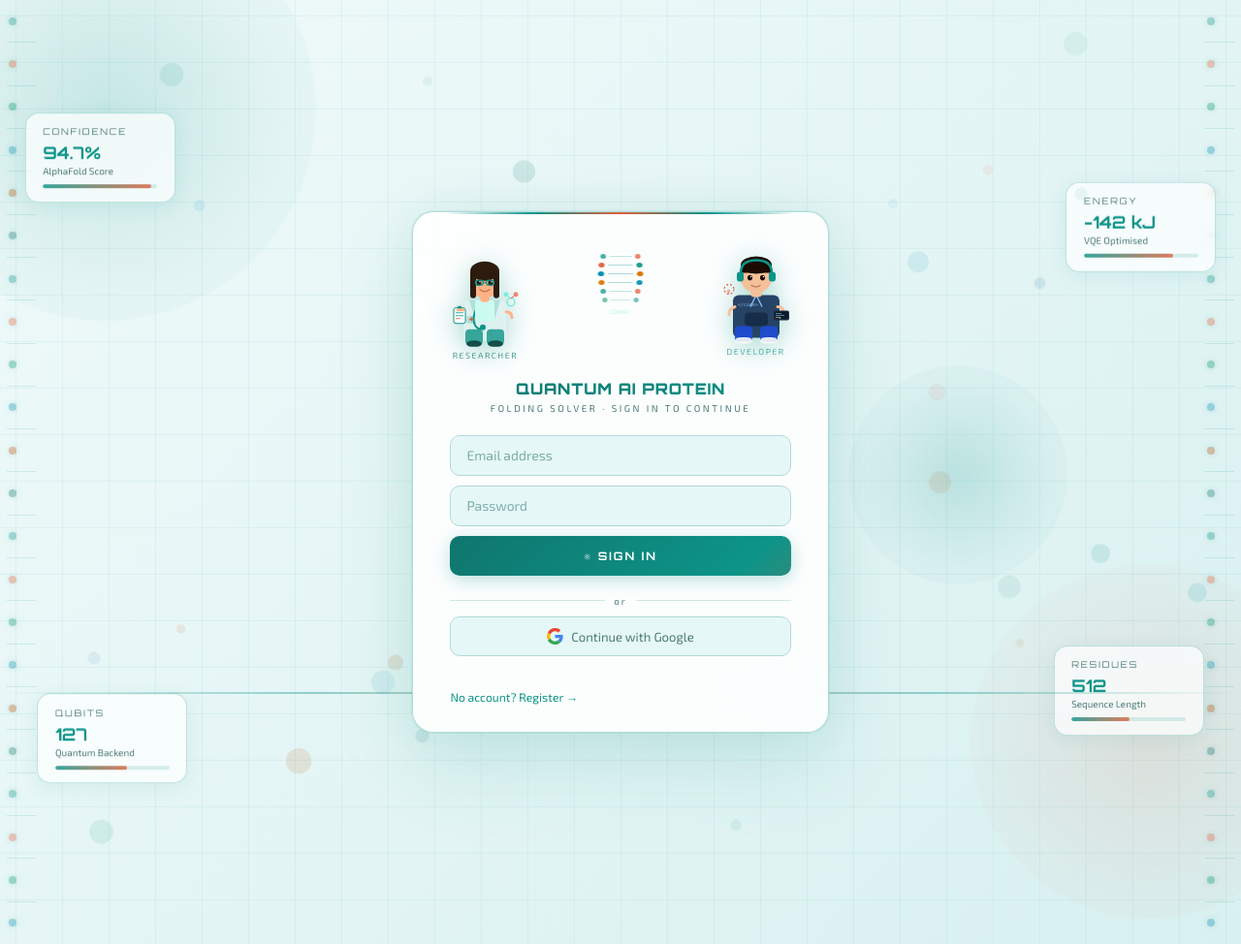
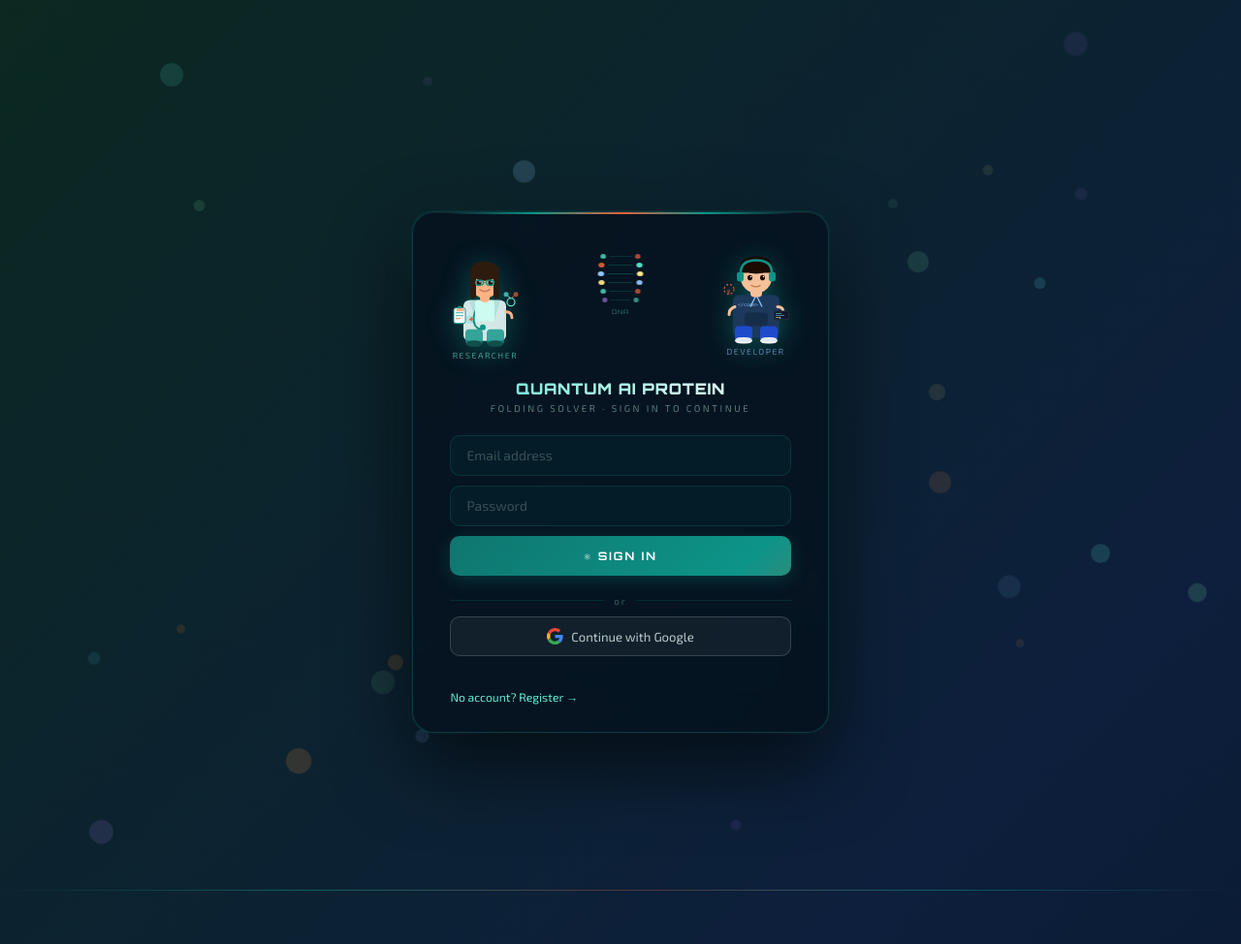
Before and after one commit to sharath-cod/quantum-protien, a Flask app: page / in a window 1280 px wide. Shown: the whole page at 97% size. Run offline with Flask 3, Linux system fonts and the light colour scheme; parts of the project's set-up code (start-up, migrations or seed data) failed here and were passed over; some libraries are stand-ins or nearby versions.

Commit message:
Update index.html

```diff
--- a/templates/index.html
+++ b/templates/index.html
@@ -563,13 +563,13 @@ nav{position:relative;z-index:10;background:var(--bg2);border-bottom:2px solid v
 .custom-detect.show{display:block;}
 
 /* ══════════════════════════════════════════════════════
-   ANIMATED LOGIN PAGE  — soft bioscience theme
+   ANIMATED LOGIN PAGE
 ══════════════════════════════════════════════════════ */
 #auth-overlay{
   position:fixed;inset:0;z-index:2000;
   display:flex;align-items:center;justify-content:center;
   overflow:hidden;
-  background:linear-gradient(135deg,#d0f0ed 0%,#e6f7f7 25%,#f0fafa 55%,#d8f0f0 80%,#e0f5f5 100%);
+  background:linear-gradient(135deg,#020c14 0%,#051a2e 25%,#0a2a1a 50%,#0d1f3c 75%,#050f1a 100%);
   background-size:400% 400%;
   animation:bgShift 12s ease infinite;
 }
@@ -578,49 +578,15 @@ nav{position:relative;z-index:10;background:var(--bg2);border-bottom:2px solid v
   50%{background-position:100% 50%;}
   100%{background-position:0% 50%;}
 }
-
-/* ── decorative background grid ── */
-#auth-overlay::before{
-  content:'';position:absolute;inset:0;pointer-events:none;
-  background-image:
-    linear-gradient(rgba(13,148,136,.07) 1px,transparent 1px),
-    linear-gradient(90deg,rgba(13,148,136,.07) 1px,transparent 1px);
-  background-size:48px 48px;
-  animation:gridDrift 20s linear infinite;
-}
-@keyframes gridDrift{from{background-position:0 0;}to{background-position:48px 48px;}}
-
-/* ── large teal glow orbs in background ── */
-.auth-orb{
-  position:absolute;border-radius:50%;pointer-events:none;
-  background:radial-gradient(circle,rgba(13,148,136,.18) 0%,rgba(13,148,136,.04) 60%,transparent 100%);
-  animation:orbPulse ease-in-out infinite;
-}
-.auth-orb.orb-a{width:420px;height:420px;top:-10%;left:-8%;animation-duration:8s;}
-.auth-orb.orb-b{width:320px;height:320px;bottom:5%;right:-5%;animation-duration:11s;animation-delay:2s;
-  background:radial-gradient(circle,rgba(224,94,58,.12) 0%,rgba(224,94,58,.03) 60%,transparent 100%);}
-.auth-orb.orb-c{width:200px;height:200px;top:40%;right:15%;animation-duration:7s;animation-delay:4s;}
-@keyframes orbPulse{0%,100%{transform:scale(1);}50%{transform:scale(1.15);}}
-
-/* ── floating molecule nodes ── */
-.mol-node{
-  position:absolute;border-radius:50%;pointer-events:none;
-  border:1.5px solid rgba(13,148,136,.35);
-  background:rgba(13,148,136,.08);
-  animation:molFloat ease-in-out infinite;
-}
-@keyframes molFloat{0%,100%{transform:translateY(0) rotate(0deg);}50%{transform:translateY(-18px) rotate(8deg);}}
-
 .aa-ribbon{
   position:absolute;font-family:'Orbitron',monospace;font-size:.7rem;
   letter-spacing:3px;pointer-events:none;white-space:nowrap;opacity:0;
-  color:rgba(13,148,136,.55);
   animation:ribbonFloat linear infinite;
 }
 @keyframes ribbonFloat{
   0%{opacity:0;transform:translateY(100vh) translateX(0);}
-  8%{opacity:.6;}
-  92%{opacity:.6;}
+  8%{opacity:.5;}
+  92%{opacity:.5;}
   100%{opacity:0;transform:translateY(-12vh) translateX(var(--drift,20px));}
 }
 .dna-bubble{
@@ -632,52 +598,17 @@ nav{position:relative;z-index:10;background:var(--bg2);border-bottom:2px solid v
   50%{transform:translateY(-26px) scale(1.1);}
 }
 .scan-line{
-  position:absolute;left:0;right:0;height:2px;
-  background:linear-gradient(90deg,transparent,rgba(13,148,136,.4),rgba(224,94,58,.25),rgba(13,148,136,.4),transparent);
-  animation:scanMove 9s linear infinite;pointer-events:none;
-}
-@keyframes scanMove{from{top:-2px;}to{top:100vh;}}
-
-/* ── stat panels floating behind card ── */
-.auth-float-panel{
-  position:absolute;background:rgba(255,255,255,.72);
-  border:1px solid rgba(13,148,136,.25);border-radius:14px;
-  padding:.85rem 1.1rem;backdrop-filter:blur(10px);
-  box-shadow:0 4px 20px rgba(13,148,136,.1);
-  pointer-events:none;animation:panelFloat ease-in-out infinite;
-  min-width:155px;
-}
-.auth-float-panel.fp-a{top:12%;left:2%;animation-duration:6s;}
-.auth-float-panel.fp-b{top:20%;right:2%;animation-duration:7.5s;animation-delay:1.5s;}
-.auth-float-panel.fp-c{bottom:16%;left:3%;animation-duration:8s;animation-delay:3s;}
-.auth-float-panel.fp-d{bottom:22%;right:3%;animation-duration:6.5s;animation-delay:.8s;}
-@keyframes panelFloat{0%,100%{transform:translateY(0);}50%{transform:translateY(-10px);}}
-.afp-label{font-size:.58rem;color:#4d7c78;letter-spacing:1.8px;text-transform:uppercase;margin-bottom:.3rem;font-family:'Orbitron',monospace;}
-.afp-value{font-family:'Orbitron',monospace;font-size:1.1rem;font-weight:700;color:#0d9488;}
-.afp-sub{font-size:.62rem;color:#4d7c78;margin-top:2px;}
-.afp-bar{height:4px;border-radius:99px;background:rgba(13,148,136,.15);margin-top:.5rem;overflow:hidden;}
-.afp-bar-fill{height:100%;border-radius:99px;background:linear-gradient(90deg,#0d9488,#e05e3a);animation:afpBarAnim 3s ease-in-out infinite;}
-@keyframes afpBarAnim{0%,100%{opacity:.7;}50%{opacity:1;}}
-
-/* ── helix decoration strip on sides ── */
-.auth-helix-strip{
-  position:absolute;top:0;bottom:0;width:44px;display:flex;flex-direction:column;
-  justify-content:space-evenly;align-items:center;pointer-events:none;opacity:.35;
-}
-.auth-helix-strip.left{left:0;}
-.auth-helix-strip.right{right:0;}
-.ahs-dot{width:8px;height:8px;border-radius:50%;background:#0d9488;
-  box-shadow:0 0 6px rgba(13,148,136,.5);}
-.ahs-dot:nth-child(even){background:#e05e3a;margin-left:18px;}
-.ahs-dot:nth-child(odd){margin-left:-18px;}
-.ahs-line{width:30px;height:1px;background:rgba(13,148,136,.4);}
-
+  position:absolute;left:0;right:0;height:1px;
+  background:linear-gradient(90deg,transparent,rgba(13,148,136,.55),rgba(224,94,58,.35),rgba(13,148,136,.55),transparent);
+  animation:scanMove 7s linear infinite;pointer-events:none;
+}
+@keyframes scanMove{from{top:-1px;}to{top:100vh;}}
 .auth-card{
   position:relative;z-index:10;width:430px;max-width:94vw;
-  background:rgba(255,255,255,.88);
+  background:rgba(5,18,30,.85);
   border:1px solid rgba(13,148,136,.3);border-radius:22px;
   padding:2.2rem 2.4rem 1.8rem;
-  box-shadow:0 0 0 1px rgba(13,148,136,.1),0 32px 80px rgba(13,148,136,.15),0 0 55px rgba(13,148,136,.08),inset 0 1px 0 rgba(255,255,255,.9);
+  box-shadow:0 0 0 1px rgba(13,148,136,.08),0 32px 80px rgba(0,0,0,.65),0 0 55px rgba(13,148,136,.07),inset 0 1px 0 rgba(255,255,255,.05);
   backdrop-filter:blur(20px);
   animation:cardIn .7s cubic-bezier(.34,1.56,.64,1) both;
 }
@@ -693,11 +624,11 @@ nav{position:relative;z-index:10;background:var(--bg2);border-bottom:2px solid v
 }
 .char-wrap{display:flex;flex-direction:column;align-items:center;gap:3px;animation:charBob 3.2s ease-in-out infinite;}
 .char-wrap.right{animation-delay:.9s;}
-.char-wrap svg{filter:drop-shadow(0 5px 14px rgba(13,148,136,.35));}
+.char-wrap svg{filter:drop-shadow(0 5px 14px rgba(13,148,136,.45));}
 @keyframes charBob{0%,100%{transform:translateY(0);}50%{transform:translateY(-9px);}}
-.char-label{font-family:'Exo 2',sans-serif;font-size:.55rem;letter-spacing:1.5px;text-transform:uppercase;opacity:.7;}
-.char-label.girl{color:#0f766e;}
-.char-label.boy{color:#0d9488;}
+.char-label{font-family:'Exo 2',sans-serif;font-size:.55rem;letter-spacing:1.5px;text-transform:uppercase;opacity:.6;}
+.char-label.girl{color:#5eead4;}
+.char-label.boy{color:#93c5fd;}
 .dna-helix-center{position:absolute;left:50%;top:8px;transform:translateX(-50%);display:flex;flex-direction:column;align-items:center;gap:4px;}
 .helix-rung{display:flex;align-items:center;gap:3px;animation:helixPulse 2.4s ease-in-out infinite;}
 .helix-rung:nth-child(odd){animation-direction:reverse;}
@@ -706,40 +637,40 @@ nav{position:relative;z-index:10;background:var(--bg2);border-bottom:2px solid v
 .helix-line{width:20px;height:1px;background:rgba(13,148,136,.35);}
 .auth-logo{
   font-family:'Orbitron',monospace;font-size:1rem;font-weight:900;text-align:center;
-  background:linear-gradient(90deg,#0f766e,#0d9488 45%,#e05e3a 75%,#0f766e);
+  background:linear-gradient(90deg,#5eead4,#ffffff 45%,#fdba74 75%,#5eead4);
   -webkit-background-clip:text;-webkit-text-fill-color:transparent;
   background-size:250% 100%;animation:logoShimmer 4s linear infinite;
   margin-bottom:.2rem;letter-spacing:.8px;
 }
 @keyframes logoShimmer{to{background-position:-250% 0;}}
-.auth-sub{font-size:.62rem;color:#4d7c78;letter-spacing:2.5px;text-transform:uppercase;text-align:center;margin-bottom:1.4rem;}
+.auth-sub{font-size:.62rem;color:rgba(148,200,190,.58);letter-spacing:2.5px;text-transform:uppercase;text-align:center;margin-bottom:1.4rem;}
 .auth-divider{display:flex;align-items:center;gap:.6rem;margin:.65rem 0;}
-.auth-divider::before,.auth-divider::after{content:'';flex:1;height:1px;background:rgba(13,148,136,.2);}
-.auth-divider span{font-size:.62rem;color:#4d7c78;letter-spacing:2px;}
+.auth-divider::before,.auth-divider::after{content:'';flex:1;height:1px;background:rgba(13,148,136,.18);}
+.auth-divider span{font-size:.62rem;color:rgba(148,200,190,.4);letter-spacing:2px;}
 .auth-input{
-  width:100%;background:var(--bg3);border:1px solid var(--border);
-  color:var(--text);padding:.72rem 1rem;border-radius:10px;
+  width:100%;background:rgba(13,148,136,.07);border:1px solid rgba(13,148,136,.22);
+  color:#d1faf5;padding:.72rem 1rem;border-radius:10px;
   font-family:'Exo 2',sans-serif;font-size:.87rem;margin-bottom:.62rem;outline:none;transition:border .2s,box-shadow .2s;
 }
-.auth-input::placeholder{color:#7aafa9;}
-.auth-input:focus{border-color:#0d9488;box-shadow:0 0 0 3px rgba(13,148,136,.12);}
+.auth-input::placeholder{color:rgba(148,200,190,.32);}
+.auth-input:focus{border-color:#0d9488;box-shadow:0 0 0 3px rgba(13,148,136,.14);}
 .btn-auth{
   width:100%;background:linear-gradient(135deg,#0f766e 0%,#0d9488 45%,#e05e3a 100%);
   background-size:200% 100%;border:none;color:white;padding:.83rem;border-radius:10px;cursor:pointer;
   font-family:'Orbitron',monospace;font-size:.73rem;letter-spacing:2px;font-weight:700;
   transition:all .3s;margin-bottom:.55rem;box-shadow:0 4px 18px rgba(13,148,136,.28);
 }
-.btn-auth:hover{background-position:-100% 0;transform:translateY(-2px);box-shadow:0 8px 28px rgba(13,148,136,.4);}
+.btn-auth:hover{background-position:-100% 0;transform:translateY(-2px);box-shadow:0 8px 28px rgba(13,148,136,.44);}
 .btn-auth-ghost{
-  width:100%;background:var(--bg3);border:1px solid var(--border);
-  color:var(--dim);padding:.7rem;border-radius:10px;cursor:pointer;
+  width:100%;background:rgba(255,255,255,.05);border:1px solid rgba(255,255,255,.16);
+  color:rgba(220,240,238,.82);padding:.7rem;border-radius:10px;cursor:pointer;
   font-family:'Exo 2',sans-serif;font-size:.82rem;transition:all .2s;margin-bottom:.45rem;
   display:flex;align-items:center;justify-content:center;gap:.5rem;
 }
-.btn-auth-ghost:hover{border-color:#0d9488;color:#0d9488;background:rgba(13,148,136,.06);transform:translateY(-1px);}
-.auth-toggle{color:#0d9488;cursor:pointer;font-size:.76rem;margin-top:.7rem;display:inline-block;transition:opacity .2s;}
+.btn-auth-ghost:hover{background:rgba(255,255,255,.1);border-color:rgba(255,255,255,.32);transform:translateY(-1px);}
+.auth-toggle{color:#5eead4;cursor:pointer;font-size:.76rem;margin-top:.7rem;display:inline-block;transition:opacity .2s;}
 .auth-toggle:hover{opacity:.7;text-decoration:underline;}
-.auth-err{color:#dc2626;font-size:.72rem;margin-top:.28rem;min-height:1rem;}
+.auth-err{color:#fca5a5;font-size:.72rem;margin-top:.28rem;min-height:1rem;}
 /* User pill */
 .user-pill{display:flex;align-items:center;gap:.6rem;background:rgba(255,255,255,.15);
   border:1px solid rgba(255,255,255,.3);border-radius:999px;padding:.3rem .9rem .3rem .4rem;}
@@ -947,41 +878,6 @@ nav{position:relative;z-index:10;background:var(--bg2);border-bottom:2px solid v
 
 <!-- AUTH OVERLAY — Animated Login -->
 <div id="auth-overlay">
-
-  <!-- Background glow orbs -->
-  <div class="auth-orb orb-a"></div>
-  <div class="auth-orb orb-b"></div>
-  <div class="auth-orb orb-c"></div>
-
-  <!-- Helix decorative strips on sides -->
-  <div class="auth-helix-strip left" id="helix-left"></div>
-  <div class="auth-helix-strip right" id="helix-right"></div>
-
-  <!-- Floating stat mini-panels -->
-  <div class="auth-float-panel fp-a">
-    <div class="afp-label">Confidence</div>
-    <div class="afp-value">94.7%</div>
-    <div class="afp-sub">AlphaFold Score</div>
-    <div class="afp-bar"><div class="afp-bar-fill" style="width:94.7%"></div></div>
-  </div>
-  <div class="auth-float-panel fp-b">
-    <div class="afp-label">Energy</div>
-    <div class="afp-value">−142 kJ</div>
-    <div class="afp-sub">VQE Optimised</div>
-    <div class="afp-bar"><div class="afp-bar-fill" style="width:78%"></div></div>
-  </div>
-  <div class="auth-float-panel fp-c">
-    <div class="afp-label">Qubits</div>
-    <div class="afp-value">127</div>
-    <div class="afp-sub">Quantum Backend</div>
-    <div class="afp-bar"><div class="afp-bar-fill" style="width:63%"></div></div>
-  </div>
-  <div class="auth-float-panel fp-d">
-    <div class="afp-label">Residues</div>
-    <div class="afp-value">512</div>
-    <div class="afp-sub">Sequence Length</div>
-    <div class="afp-bar"><div class="afp-bar-fill" style="width:51%"></div></div>
-  </div>
 
   <!-- Scan line -->
   <div class="scan-line"></div>
@@ -1062,12 +958,12 @@ nav{position:relative;z-index:10;background:var(--bg2);border-bottom:2px solid v
 
       <!-- DNA helix in center -->
       <div class="dna-helix-center">
-        <div class="helix-rung"><div class="helix-dot" style="background:#0d9488"></div><div class="helix-line"></div><div class="helix-dot" style="background:#e05e3a"></div></div>
-        <div class="helix-rung" style="animation-delay:.3s"><div class="helix-dot" style="background:#e05e3a"></div><div class="helix-line"></div><div class="helix-dot" style="background:#0d9488"></div></div>
-        <div class="helix-rung" style="animation-delay:.6s"><div class="helix-dot" style="background:#0891b2"></div><div class="helix-line"></div><div class="helix-dot" style="background:#d97706"></div></div>
-        <div class="helix-rung" style="animation-delay:.9s"><div class="helix-dot" style="background:#d97706"></div><div class="helix-line"></div><div class="helix-dot" style="background:#0891b2"></div></div>
-        <div class="helix-rung" style="animation-delay:1.2s"><div class="helix-dot" style="background:#0d9488"></div><div class="helix-line"></div><div class="helix-dot" style="background:#e05e3a"></div></div>
-        <div class="helix-rung" style="animation-delay:1.5s"><div class="helix-dot" style="background:#059669"></div><div class="helix-line"></div><div class="helix-dot" style="background:#0d9488"></div></div>
+        <div class="helix-rung"><div class="helix-dot" style="background:#5eead4"></div><div class="helix-line"></div><div class="helix-dot" style="background:#e05e3a"></div></div>
+        <div class="helix-rung" style="animation-delay:.3s"><div class="helix-dot" style="background:#e05e3a"></div><div class="helix-line"></div><div class="helix-dot" style="background:#5eead4"></div></div>
+        <div class="helix-rung" style="animation-delay:.6s"><div class="helix-dot" style="background:#93c5fd"></div><div class="helix-line"></div><div class="helix-dot" style="background:#fde68a"></div></div>
+        <div class="helix-rung" style="animation-delay:.9s"><div class="helix-dot" style="background:#fde68a"></div><div class="helix-line"></div><div class="helix-dot" style="background:#93c5fd"></div></div>
+        <div class="helix-rung" style="animation-delay:1.2s"><div class="helix-dot" style="background:#5eead4"></div><div class="helix-line"></div><div class="helix-dot" style="background:#e05e3a"></div></div>
+        <div class="helix-rung" style="animation-delay:1.5s"><div class="helix-dot" style="background:#c084fc"></div><div class="helix-line"></div><div class="helix-dot" style="background:#5eead4"></div></div>
         <span style="font-family:'Orbitron',monospace;font-size:.38rem;color:rgba(94,234,212,.5);letter-spacing:1px;margin-top:2px;">DNA</span>
       </div>
 
@@ -1363,18 +1259,23 @@ nav{position:relative;z-index:10;background:var(--bg2);border-bottom:2px solid v
     <!-- ④ QUANTUM ENERGY IMPROVEMENT -->
     <div class="panel">
       <div class="panel-title">⚛ QUANTUM ENERGY OPTIMIZATION</div>
+      <div style="font-size:.72rem;color:var(--dim);margin-bottom:.8rem;line-height:1.6;background:var(--bg3);border-radius:6px;padding:.5rem .8rem;border-left:3px solid var(--accent);">
+        <b>Interaction Sum</b> = naive pairwise coefficient total (unphysical overcount) &nbsp;·&nbsp;
+        <b>Quantum Ground State</b> = true minimum energy from Hamiltonian diagonalization &nbsp;·&nbsp;
+        The ground state is less negative than the sum because quantum interference prevents all interactions from stacking simultaneously — this is correct physics, not an error.
+      </div>
       <div class="quantum-improvement">
         <div class="qi-card">
           <div class="qi-val qi-classical" id="qi-classical">—</div>
-          <div class="qi-lbl">Classical Energy (eV)</div>
+          <div class="qi-lbl">Interaction Sum (eV)</div>
         </div>
         <div class="qi-card">
           <div class="qi-val qi-quantum" id="qi-quantum">—</div>
-          <div class="qi-lbl">Quantum Optimized (eV)</div>
+          <div class="qi-lbl">Quantum Ground State (eV)</div>
         </div>
         <div class="qi-card">
           <div class="qi-val qi-improvement" id="qi-improvement">—</div>
-          <div class="qi-lbl">VQE Improvement</div>
+          <div class="qi-lbl">Ground State Depth</div>
         </div>
       </div>
       <div style="text-align:center;margin-top:.4rem;">
@@ -1660,25 +1561,11 @@ function signOut(){ fbAuth.signOut(); }
     'HELIX·SHEET·COIL·TURN','VQE·AI·FOLD·ENERGY',
     'QUANTUM·PROTEIN·DNA', 'AMINO·ACID·CHAIN·3D',
   ];
-  const COLORS = ['#0d9488','#0f766e','#e05e3a','#059669','#0891b2','#b45309','#0369a1'];
+  const COLORS = ['#5eead4','#93c5fd','#fde68a','#c084fc','#86efac','#fb923c','#67e8f9'];
 
   const overlay = document.getElementById('auth-overlay');
   const ribbonContainer = document.getElementById('aa-ribbons-container');
   const bubbleContainer = document.getElementById('dna-bubbles-container');
-
-  // Build helix side strips
-  ['helix-left','helix-right'].forEach(id=>{
-    const strip = document.getElementById(id);
-    if(!strip) return;
-    const dotColors = ['#0d9488','#e05e3a','#059669','#0891b2','#b45309','#0f766e'];
-    for(let i=0;i<22;i++){
-      const d = document.createElement('div');
-      d.className = 'ahs-dot';
-      d.style.background = dotColors[i%dotColors.length];
-      strip.appendChild(d);
-      if(i<21){const l=document.createElement('div');l.className='ahs-line';strip.appendChild(l);}
-    }
-  });
 
   // Spawn floating ribbons
   function spawnRibbon(){
@@ -1708,7 +1595,7 @@ function signOut(){ fbAuth.signOut(); }
     const top   = 5 + Math.random()*88;
     const dur   = 4 + Math.random()*6;
     const delay = Math.random()*4;
-    el.style.cssText = `width:${size}px;height:${size}px;left:${left}%;top:${top}%;background:${color};opacity:${.06+Math.random()*.08};border:1px solid ${color};animation-duration:${dur}s;animation-delay:${delay}s;`;
+    el.style.cssText = `width:${size}px;height:${size}px;left:${left}%;top:${top}%;background:${color};opacity:${.07+Math.random()*.12};animation-duration:${dur}s;animation-delay:${delay}s;`;
     bubbleContainer && bubbleContainer.appendChild(el);
   }
 
@@ -2122,15 +2009,30 @@ function renderResults(data){
     </div>
   `;
 
-  // ── ④ QUANTUM ENERGY IMPROVEMENT ──
+  // ── ④ QUANTUM ENERGY OPTIMIZATION ──
+  // classE = naive pairwise interaction sum (overcounts — not a physical measurement)
+  // quantE = true quantum ground state energy from exact Hamiltonian diagonalization
+  // The ground state is LESS negative than the naive sum because quantum interference
+  // cancels overlapping interactions — this is physically correct, not a bug.
   const classE = qr.hamiltonian_energy || 0;
   const quantE = qr.minimum_energy || 0;
-  document.getElementById('qi-classical').textContent  = classE.toFixed(3) + ' eV';
-  document.getElementById('qi-quantum').textContent    = quantE.toFixed(3) + ' eV';
+
+  document.getElementById('qi-classical').textContent = classE.toFixed(3) + ' eV';
+  document.getElementById('qi-quantum').textContent   = quantE.toFixed(3) + ' eV';
+
   const impEl = document.getElementById('qi-improvement');
-  if(imp > 0){ impEl.textContent = '+' + imp + '%'; impEl.style.color = 'var(--green)'; }
-  else if(imp < 0){ impEl.textContent = imp + '%'; impEl.style.color = 'var(--red)'; }
-  else { impEl.textContent = '0.0%'; impEl.style.color = 'var(--dim)'; }
+  // "Ground state depth" = how far below zero the ground state sits
+  // A more negative quantE means a more tightly bound / stable configuration
+  if(quantE < 0){
+    impEl.textContent = quantE.toFixed(3) + ' eV';
+    impEl.style.color = 'var(--green)';  // negative = stable = good
+  } else if(quantE > 0){
+    impEl.textContent = '+' + quantE.toFixed(3) + ' eV';
+    impEl.style.color = 'var(--red)';    // positive = unbound / disordered
+  } else {
+    impEl.textContent = '0.000 eV';
+    impEl.style.color = 'var(--dim)';
+  }
   document.getElementById('backend-pill').textContent  = qr.quantum_backend || 'Qiskit Aer Simulator';
   // Circuit info
   const ci = qr.circuit_info;
```
